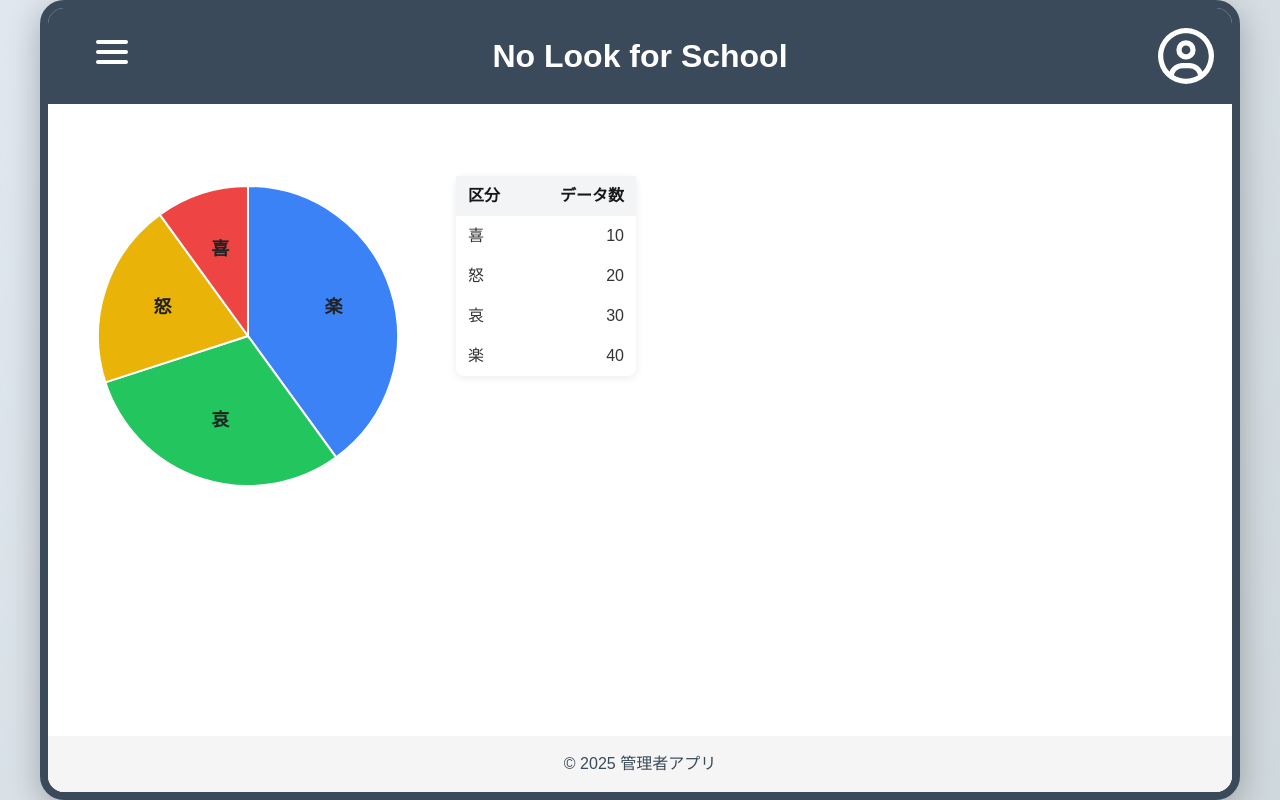
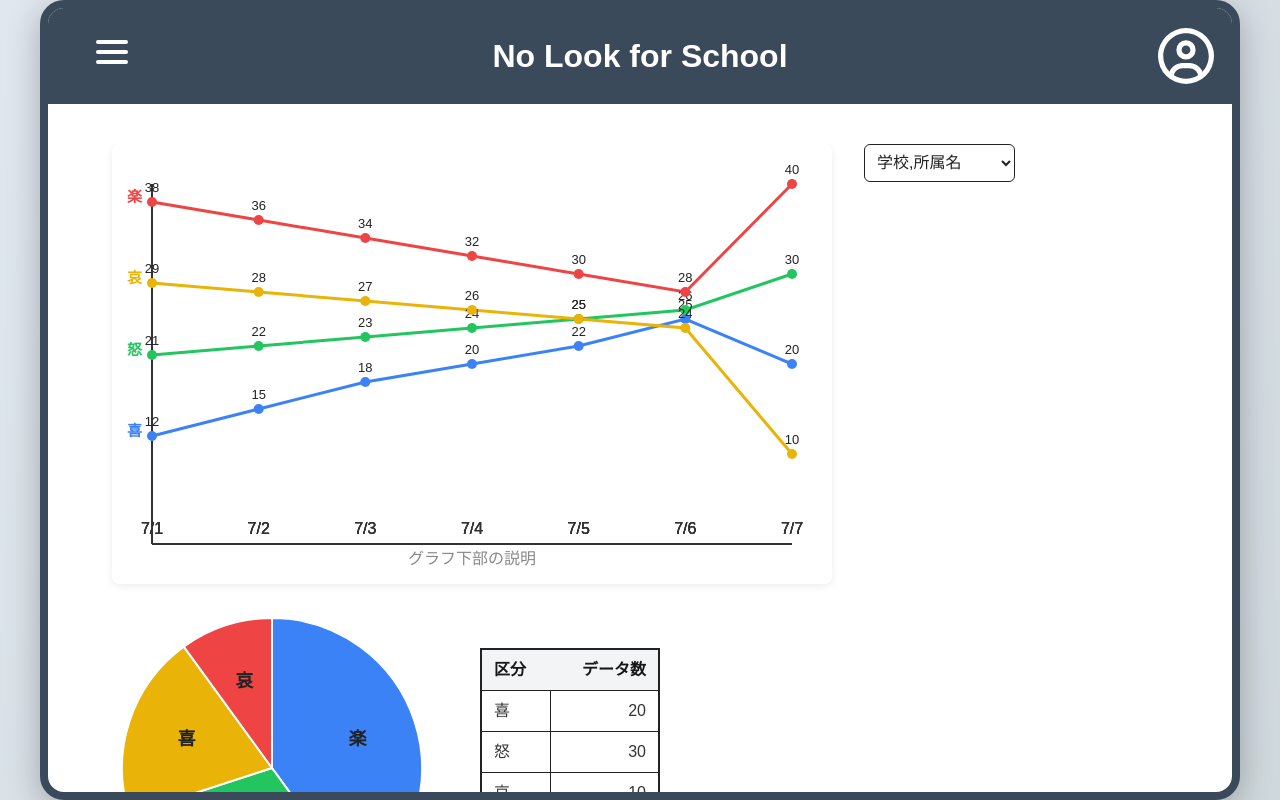
Before and after one commit to ochimasato0186/next_go_front, a Next.js app: page /maker/date in a window 1280 px wide. Built offline with nearby package versions, Linux system fonts and the light colour scheme.

Commit message:
主要画面コンポーネントの更新

```diff
--- a/app/maker/date/page.tsx
+++ b/app/maker/date/page.tsx
@@ -1,41 +1,70 @@
+"use client";
+import { useEffect, useState } from "react";
 import DesktopFrame from "../../../components/DesktopFrame";
 import ToukeiPieChart from "../../../components/toukei";
+import ToukeiLineChart from "../../../components/ToukeiLineChart";
+import MultiLineChart from "../../../components/MultiLineChart";
 
 export default function Maker() {
-  // 仮データ（ABCDの4区切り）
-  const sampleData = [
-    { label: "喜", value: 10 },
-    { label: "怒", value: 20 },
-    { label: "哀", value: 30 },
-    { label: "楽", value: 40 },
-  ];
+
+  const [lineData, setLineData] = useState<any[]>([]);
+  const [dates, setDates] = useState(["7/1", "7/2", "7/3", "7/4", "7/5", "7/6", "7/7"]);
+  const [sampleData, setSampleData] = useState<any[]>([]);
+
+  useEffect(() => {
+    fetch("/chartData.json")
+      .then((res) => res.json())
+      .then((data) => {
+        setLineData(data);
+        setSampleData(data.map((d: any) => ({ label: d.label, value: d.values[d.values.length - 1] })));
+      });
+  }, []);
+
+
   return (
     <DesktopFrame>
-      <div style={{marginTop: 32, display: "flex", alignItems: "flex-start", gap: 48}}>
-        {/* 円グラフ（左寄せ＆大きく） */}
-        <div style={{flex: "0 0 auto"}}>
+      <div style={{ padding: '0px 24px 8px 24px', minHeight: "110dvh", height: "110dvh", overflowY: "auto", boxSizing: "border-box" }}>
+        {/* 折れ線グラフ（上部） */}
+        <div style={{ display: "flex", justifyContent: "flex-start", marginBottom: 64, alignItems: "flex-start" }}>
+          <MultiLineChart dates={dates} lineData={lineData} width={720} height={390} />
+          <div style={{ width: "4cm", height: "1cm", marginLeft: 32, display: "flex", alignItems: "center" }}>
+            <select style={{ width: "100%", height: "100%", fontSize: "1rem", border: "1px solid #222", borderRadius: 6, padding: "0 8px", background: "#fff", color: "#222" }}>
+              <option>学校,所属名</option>
+              <option>東中学校</option>
+              <option>南高校</option>
+            </select>
+          </div>
+        </div>
+
+        <div style={{ display: "flex", alignItems: "flex-start", gap: 48 }}>
+          {/* 円グラフ（左） */}
+          <div style={{ flex: "0 0 auto", marginTop: -40 }}>
             <ToukeiPieChart data={sampleData} size={320} />
           </div>
-        {/* データ数の表（右側） */}
-        <div style={{flex: "0 0 auto", minWidth: 180}}>
-          <table style={{borderCollapse: "collapse", width: "100%", background: "#fff", boxShadow: "0 2px 8px rgba(0,0,0,0.08)", borderRadius: 8}}>
+
+          {/* 表（右） */}
+          <div style={{ flex: "0 0 auto", minWidth: 180 }}>
+            <div style={{ maxHeight: 400, overflowY: "auto" }}>
+              <table style={{ borderCollapse: "collapse", width: "100%", background: "#fff", boxShadow: "0 2px 8px rgba(0,0,0,0.08)", borderRadius: 8, border: "2px solid #222" }}>
                 <thead>
-              <tr style={{background: "#f3f4f6"}}>
-                <th style={{padding: "8px 12px", textAlign: "left", fontWeight: "bold"}}>区分</th>
-                <th style={{padding: "8px 12px", textAlign: "right", fontWeight: "bold"}}>データ数</th>
+                  <tr style={{ background: "#f3f4f6" }}>
+                    <th style={{ padding: "8px 12px", textAlign: "left", fontWeight: "bold" }}>区分</th>
+                    <th style={{ padding: "8px 12px", textAlign: "right", fontWeight: "bold" }}>データ数</th>
                   </tr>
                 </thead>
                 <tbody>
-              {sampleData.map((d, i) => (
+                  {sampleData.map((d) => (
                     <tr key={d.label}>
-                  <td style={{padding: "8px 12px", color: "#333"}}>{d.label}</td>
-                  <td style={{padding: "8px 12px", textAlign: "right", color: "#333"}}>{d.value}</td>
+                      <td style={{ padding: "8px 12px", color: "#333", border: "1px solid #222" }}>{d.label}</td>
+                      <td style={{ padding: "8px 12px", textAlign: "right", color: "#333", border: "1px solid #222" }}>{d.value}</td>
                     </tr>
                   ))}
                 </tbody>
               </table>
             </div>
           </div>
+        </div>
+      </div>
     </DesktopFrame>
   );
 }
--- /dev/null
+++ b/app/maker/user/page.tsx
@@ -0,0 +1,10 @@
+import DesktopFrame from "../../../components/DesktopFrame";
+
+export default function Maker() {
+  return (
+    <DesktopFrame>
+      <h1>管理者用PCアプリ画面</h1>
+      <p>ここに管理者向けの機能やUIを追加できます。</p>
+    </DesktopFrame>
+  );
+}
--- /dev/null
+++ b/components/MultiLineChart.tsx
@@ -0,0 +1,63 @@
+import React from "react";
+
+type MultiLineChartProps = {
+  dates: string[];
+  lineData: { label: string; values: number[] }[];
+  width?: number;
+  height?: number;
+};
+
+const colors = ["#3b82f6", "#22c55e", "#eab308", "#ef4444", "#a855f7", "#14b8a6"];
+
+const MultiLineChart: React.FC<MultiLineChartProps> = ({ dates, lineData, width = 480, height = 260 }) => {
+  if (!lineData.length || !dates.length) return null;
+  const padding = 40;
+  height = 440;
+  const chartWidth = width - padding * 2;
+  const chartHeight = height - padding * 2;
+  // Y軸の最大値
+  const maxY = Math.max(...lineData.flatMap(d => d.values));
+  const minY = 0;
+  // X座標計算
+  const xStep = chartWidth / (dates.length - 1);
+  // Y座標計算
+  // グラフが下端に固定されないように修正
+  const getY = (v: number) => padding + chartHeight - ((v - minY) / (maxY - minY)) * chartHeight;
+
+  return (
+    <svg width={width} height={height} style={{background: '#fff', borderRadius: 8, boxShadow: '0 2px 8px rgba(0,0,0,0.08)'}}>
+      {/* 軸 */}
+      <g>
+        <line x1={padding} y1={padding} x2={padding} y2={height-padding} stroke="#333" strokeWidth={2} />
+        <line x1={padding} y1={height-padding} x2={width-padding} y2={height-padding} stroke="#333" strokeWidth={2} />
+      </g>
+      {/* 折れ線（複数） */}
+      {lineData.map((d, idx) => (
+        <polyline
+          key={d.label}
+          fill="none"
+          stroke={colors[idx % colors.length]}
+          strokeWidth={3}
+          points={d.values.map((v, i) => `${padding + i * xStep},${getY(v)}`).join(' ')}
+        />
+      ))}
+      {/* 点とラベル */}
+      {lineData.map((d, idx) => (
+        d.values.map((v, i) => (
+          <g key={d.label + i}>
+            <circle cx={padding + i * xStep} cy={getY(v)} r={5} fill={colors[idx % colors.length]} />
+            {i === 0 && (
+              <text x={padding - 10} y={getY(v)} textAnchor="end" fontSize={15} fill={colors[idx % colors.length]} fontWeight="bold">{d.label}</text>
+            )}
+            <text x={padding + i * xStep} y={height-padding-10} textAnchor="middle" fontSize={16} fill="#333">{dates[i]}</text>
+            <text x={padding + i * xStep} y={getY(v) - 10} textAnchor="middle" fontSize={13} fill="#222">{v}</text>
+          </g>
+        ))
+      ))}
+      {/* グラフ下部の説明テキスト */}
+      <text x={width/2} y={height - padding / 2} textAnchor="middle" fontSize={16} fill="#888">グラフ下部の説明</text>
+    </svg>
+  );
+};
+
+export default MultiLineChart;
--- /dev/null
+++ b/components/ToukeiLineChart.tsx
@@ -0,0 +1,54 @@
+import React from "react";
+
+// 折れ線グラフ用データ型
+export type LineData = {
+  date: string; // 日付（横軸）
+  value: number; // データ数（縦軸）
+};
+
+export type ToukeiLineChartProps = {
+  data: LineData[];
+  width?: number;
+  height?: number;
+};
+
+const ToukeiLineChart: React.FC<ToukeiLineChartProps> = ({ data, width = 480, height = 200 }) => {
+  if (data.length === 0) return null;
+  // 軸の範囲計算
+  const minY = 0;
+  const maxY = Math.max(...data.map(d => d.value));
+  const padding = 40;
+  const chartWidth = width - padding * 2;
+  const chartHeight = height - padding * 2;
+  // X座標計算
+  const xStep = chartWidth / (data.length - 1);
+  // Y座標計算
+  const getY = (v: number) => chartHeight - ((v - minY) / (maxY - minY)) * chartHeight;
+
+  return (
+    <svg width={width} height={height} style={{background: '#fff', borderRadius: 8, boxShadow: '0 2px 8px rgba(0,0,0,0.08)'}}>
+      {/* 軸 */}
+      <g>
+        <line x1={padding} y1={padding} x2={padding} y2={height-padding} stroke="#333" strokeWidth={2} />
+        <line x1={padding} y1={height-padding} x2={width-padding} y2={height-padding} stroke="#333" strokeWidth={2} />
+      </g>
+      {/* 折れ線 */}
+      <polyline
+        fill="none"
+        stroke="#3b82f6"
+        strokeWidth={3}
+        points={data.map((d, i) => `${padding + i * xStep},${padding + getY(d.value)}`).join(' ')}
+      />
+      {/* 点とラベル */}
+      {data.map((d, i) => (
+        <g key={d.date}>
+          <circle cx={padding + i * xStep} cy={padding + getY(d.value)} r={5} fill="#3b82f6" />
+          <text x={padding + i * xStep} y={height-padding+18} textAnchor="middle" fontSize={14} fill="#333">{d.date}</text>
+          <text x={padding + i * xStep} y={padding + getY(d.value) - 10} textAnchor="middle" fontSize={13} fill="#222">{d.value}</text>
+        </g>
+      ))}
+    </svg>
+  );
+};
+
+export default ToukeiLineChart;
```
Also changed, not shown: components/DesktopFrame.tsx (+33 -6 lines). Lines whose indentation alone changed are shown as unchanged.
